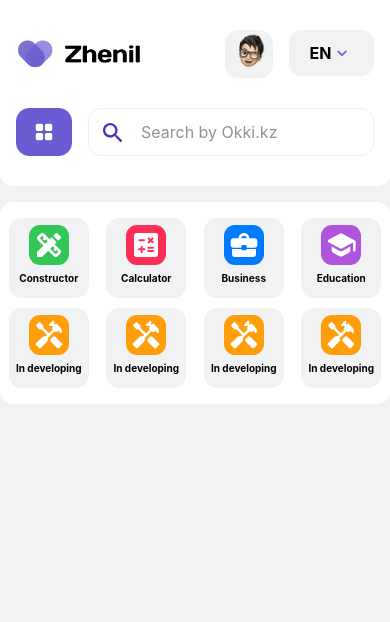
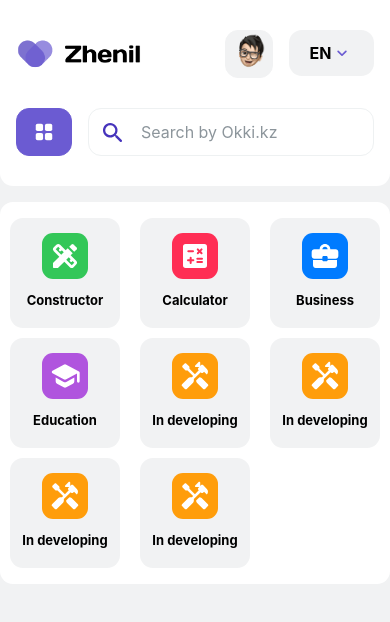
Before and after one commit to DreamerView/zhenil-next, a Next.js app: page / in a window 390 px wide. Shown: the top 622 px of the page. Built offline with nearby package versions, Linux system fonts and the light colour scheme.

Commit message:
tab changed

```diff
--- a/styles/index_main.module.css
+++ b/styles/index_main.module.css
@@ -139,15 +139,15 @@
     div.main__menu_nav_blocks {
         display: grid;
         /* margin:0 8px; */
-        grid-template-columns: repeat(4,80px);
+        grid-template-columns: repeat(3,110px);
         justify-content: space-around;
         /* align-items: center; */
 
     }
     div.main__menu_nav_block {
         background-color: var(--nav_menu_c);
-        width:80px;
-        height:80px;
+        width:110px;
+        height:110px;
         border-radius: 13px;
         margin: 5px 0px;
         cursor: pointer;
@@ -157,13 +157,14 @@
         justify-content: center;
     }
     span.nav_header {
-        font-size: 10px;
+        margin-top:8px;
+        font-size: 13px;
         text-align: center;
         font-weight: 700;
     }
     div.main__menu_nav_block_image {
-        width:40px;
-        height:40px;
+        width:46px;
+        height:46px;
         display: flex;
         align-items: center;
         justify-content: center;
```
